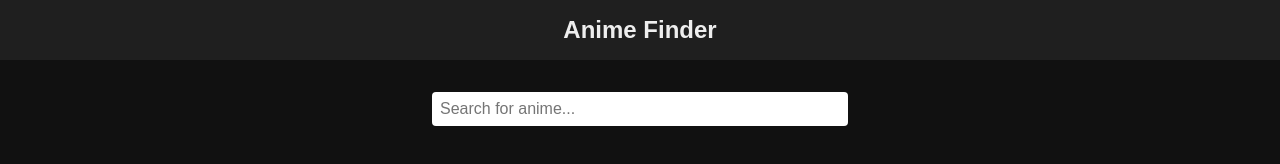
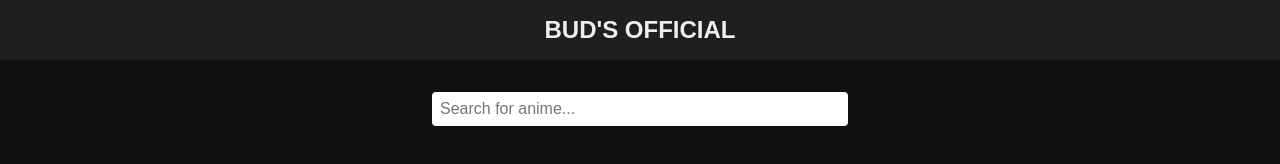
Before and after one commit to Piyas9/BUD-S-OFFICIAL, a plain HTML site: page index.html in a window 1280 px wide. Drawn offline with Linux system fonts and the light colour scheme.

Commit message:
Update index.html

```diff
--- a/index.html
+++ b/index.html
@@ -67,7 +67,7 @@
   </style>
 </head>
 <body>
-  <header>Anime Finder</header>
+  <header>BUD'S OFFICIAL</header>
   <div class="search-box">
     <input type="text" id="searchInput" placeholder="Search for anime...">
   </div>
```
